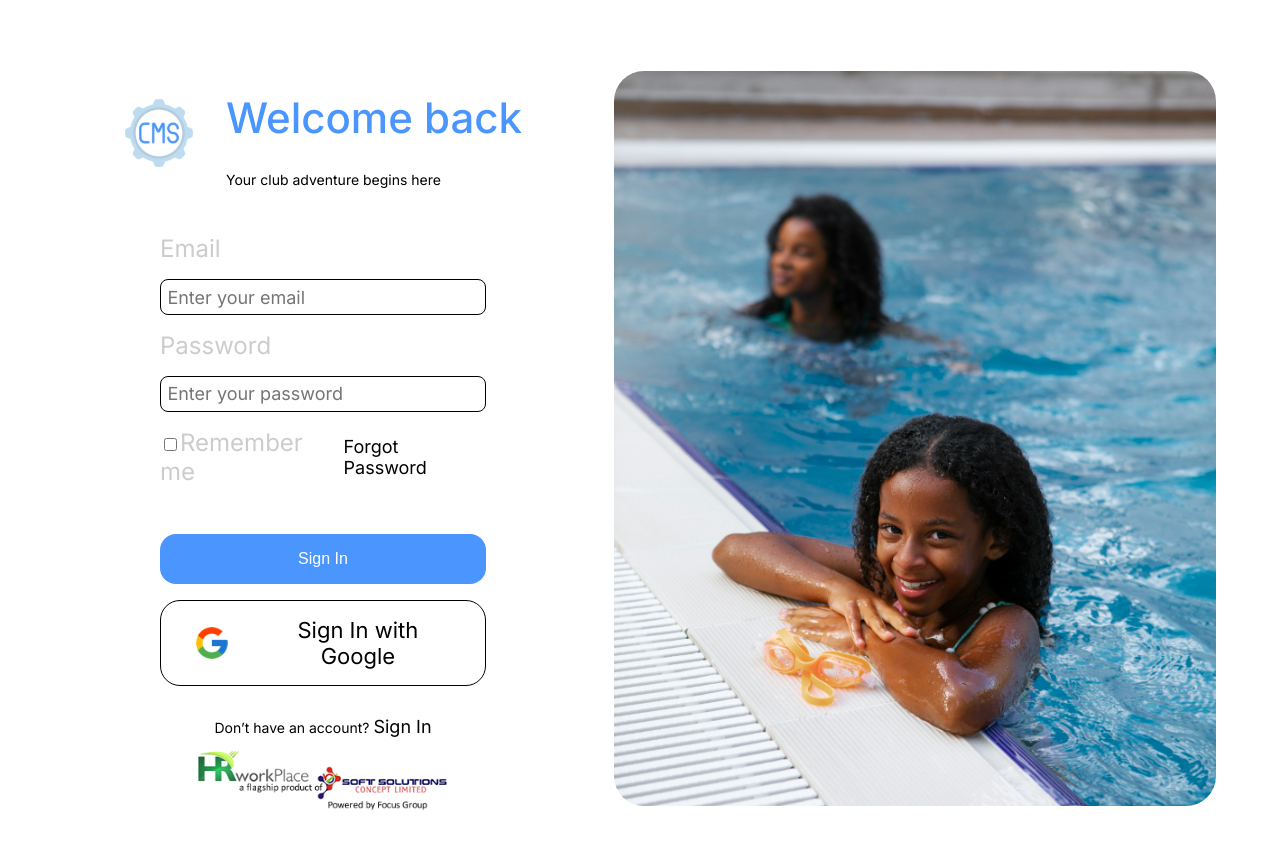
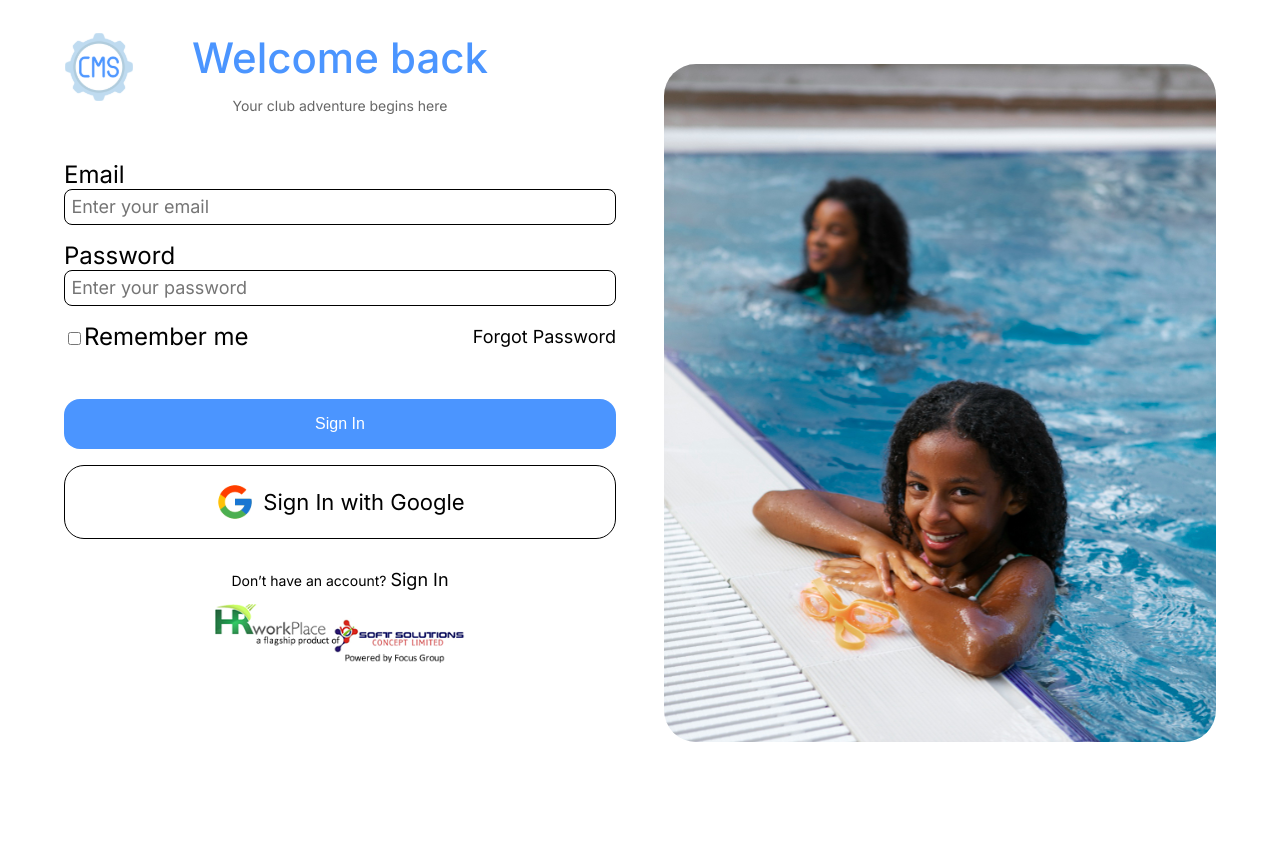
Before and after one commit to KoneeVibes/clubify, a React (Create React App) app: page /signin in a window 1280 px wide. After the commit the page ends 806 px from the top, so only its background shows below. Built offline with nearby package versions, Linux system fonts and the light colour scheme.

Commit message:
Update on signup and signin  pages

```diff
--- a/src/components/typography/styled.js
+++ b/src/components/typography/styled.js
@@ -85,7 +85,6 @@ export const Label = styled.label(() => {
     line-height: normal;
     overflow: hidden;
     text-overflow: ellipsis;
-    color: #CCCCCC;
     `
 });
 
--- a/src/pages/authentication/signin/index.js
+++ b/src/pages/authentication/signin/index.js
@@ -4,11 +4,12 @@ import { SignInWrapper} from './styled';
 import { H1, P, Label, Span, A } from '../../../components/typography/styled';
 import { BaseInput } from '../../../components/form/input/styled';
 import { BaseButton } from '../../../components/button/styled';
-import { Column } from '../../../components/flex/styled';
+import { Column, Row } from '../../../components/flex/styled';
 import { CMS } from '../../../assets';
 import { Google } from '../../../assets';
-import { Login } from '../../../assets';
+import Login from '../../../assets/images/login.svg';
 import { Hrworkplace } from '../../../assets';
+import { BaseFieldSet } from '../../../components/form/fieldset/styled';
 
 
 export const SignIn = () => {
@@ -31,15 +32,15 @@ export const SignIn = () => {
     return (
         <SignInWrapper tocolumn={true}>
             <Column className="signin-form">
-                <div className="signin-header">
+                <Row className="signin-header">
                         <CMS />
                         <div className="signin-text">
                             <H1>Welcome back</H1>
                             <P>Your club adventure begins here</P>
                         </div>
-                </div>
-
+                </Row>
                 <form onSubmit={handleSubmit}>
+                    <BaseFieldSet>
                         <Label>Email</Label>
                         <BaseInput
                             type="email"
@@ -49,6 +50,8 @@ export const SignIn = () => {
                             onChange={(e) => handleChange(e)}
                             required
                         />
+                    </BaseFieldSet>
+                    <BaseFieldSet>
                         <Label>Password</Label>
                         <BaseInput
                             type="password"
@@ -58,6 +61,7 @@ export const SignIn = () => {
                             onChange={(e) => handleChange(e)}
                             required
                         />
+                    </BaseFieldSet>
                     <div className="signin-options">
                         <Label>
                             <input type="checkbox" name="remember" />
@@ -65,7 +69,7 @@ export const SignIn = () => {
                         </Label>
                         <A href="#">Forgot Password</A>
                     </div>
-                    <BaseButton>
+                        <BaseButton className='signin-button'>
                             Sign In
                         </BaseButton>
                         <BaseButton backgroundcolor={"#ffffff"} className="google-signup">
@@ -79,7 +83,7 @@ export const SignIn = () => {
                 </form>
             </Column>
             <div className="signin-image">
-                <Login/>
+                <img src={Login} alt="A girl in a swimsuit" />
             </div>
         </SignInWrapper>
     );
--- a/src/pages/authentication/signin/styled.js
+++ b/src/pages/authentication/signin/styled.js
@@ -3,21 +3,43 @@ import { Row } from '../../../components/flex/styled';
 
 export const SignInWrapper = styled(Row)(() => {
     return {
-        margin: 'var(--basic-margin)',
-        padding: 'var(--basic-padding)',
-        gap: 'var(--flex-gap)',
-        ".signin-form, .signin-image": {
+        gap: "calc(var(--flex-gap) * 1.5)",
+        "& .signin-form": {
             flex: 1,
+            overflow: "hidden",
+            padding: "calc(var(--basic-padding)) 0 calc(var(--basic-padding) * 2) calc(var(--basic-padding) * 2)",
+            "& form": {
+                display: "flex",
+                flexDirection: "column",
+                gap: "calc(var(--flex-gap)/2)",
+            },
         },
-
-        "form": {
-            display: "flex",
-            flexDirection: "column",
-            padding: "0 calc(var(--basic-padding)*3)",
-                    // alignItems: "center",
-                    // justifyContent: "center",
-            gap: "calc(var(--flex-gap)/2)",
-
+        "& .signin-header": {
+            "& svg": {
+                position: "absolute",
+            }
+        },
+        "& .signin-text": {
+            marginLeft: "auto",
+            marginRight: "auto"
+        },
+        "& .signin-text h1": {
+            color: "#4B95FF",
+            textAlign: "center",
+            marginBlock: 0,
+        },
+        "& .signin-text p": {
+            color: "#666666",
+            textAlign: "center",
+        },
+        "& a": {
+            color: "#000000",
+            textDecoration: "none",
+        },
+        "& .signin-image": {
+            flex: 1,
+            overflow: "hidden",
+            padding: "calc(var(--basic-padding) * 2) calc(var(--basic-padding) * 2) calc(var(--basic-padding) * 2) 0",
         },
         "& .signin-form input": {
             padding: "calc(var(--basic-padding) / 5) calc(var(--basic-padding)/5)",
@@ -25,58 +47,69 @@ export const SignInWrapper = styled(Row)(() => {
             border: "1px solid black",
             borderRadius: "8px",
         },
-
-        // ".signin-form": {
-        //     display: 'flex',
-        //     flexDirection: 'column',
-        //     justifyContent: 'center',
-        //     alignItems: 'center',
-        //     gap: 'var(--flex-gap)',
-        //     padding: 'var(--flex-gap)',
-        // },
-        ".signin-options": {
+        "& .signin-form fieldset": {
+            overflow: "hidden",
+            display: "flex",
+            flexDirection: "column",
+            flex: 1,
+        },
+        "& .signin-image>img": {
+            objectFit: "cover",
+            width: "100%",
+            height: "100%",
+            borderRadius: "2rem",
+        },
+        "& .signin-options": {
             display: 'flex',
             justifyContent: 'space-between',
             alignItems: 'center',
             paddingBottom:'var(--flex-gap)',
+            overflow:'hidden',
         },
-        ".signin-header": {
-            display: 'flex',
-            justifyContent: 'flex-start',
-            alignItems: 'center',
-            justifyContent: 'center',
-            gap: 'var(--flex-gap)',
+        "&. signin-button":{
+            overflow:"hidden",
         },
-        ".google-signup": {
+
+        "& .google-signup": {
             display: 'flex',
             alignItems: 'center',
             justifyContent: 'center',
-            gap: 'var(--flex-gap)',
+            gap: 'calc(var(--flex-gap)/4)',
             color: "#000000",
             border: '1px solid #000',
             borderRadius: '20px',
+            overflow: "hidden",
+        },
 
+
+        "& .sign-in-link": {
+            textAlign: "center",
+            overflow: "hidden",
         },
-        ".signin-image": {
-            display: 'flex',
-            alignItems: 'center',
-            justifyContent: 'center',
-        },
-        ".sign-in-link": {
-            textAlign: "center",
-        },
-        "A":{
-            color: "#000000",
-            textDecoration: "none",
-            gap: 'var(--flex-gap)',
-        },
-        "H1":{
-            color:"#4B95FF",
+       "@media screen and (min-width: 1440px)": {
+            gap: "calc(var(--flex-gap) * 2)",
         },
         "@media screen and (max-width: 1024px)": {
-            ".signin-image":{
+            "& .signin-image": {
                 display: "none",
-            }
-        }
+            },
+            "& .signin-form": {
+                padding: "var(--basic-padding)",
+            },
+        },
+        "@media screen and (max-width: 425px)": {
+            "& .signin-header": {
+                flexDirection: "column",
+                overflow: "hidden",
+                "& svg": {
+                    position: "static"
+                }
+            },
+            "& .signin-text": {
+                marginLeft: "unset",
+                marginRight: "unset"
+            },
+        },
+
     };
 });
--- a/src/pages/authentication/signup/index.js
+++ b/src/pages/authentication/signup/index.js
@@ -10,6 +10,7 @@ import { Hrworkplace } from "../../../assets";
 import signupimg from "../../../assets/images/signup.svg";
 import { Column, Row } from "../../../components/flex/styled";
 import { Google } from "../../../assets";
+import  User from "../../../assets/images/User icon.svg";
 import { Fragment, useState } from "react";
 import { useNavigate } from "react-router-dom";
 
@@ -70,13 +71,13 @@ export const SignUp = () => {
                     )}
                     {step === 2 && (
                         <div className="regform-text">
-                            <H1>Register</H1>
+                            <H1>You’re almost done!</H1>
                             <P>Your club adventure begins here</P>
-                            {/* Introduce the svg here */}
+                            <img src={User} alt="A man taking a selfie" />
                         </div>
                     )}
                 </Row>
-                <form>
+                <form> onSubmit={handleSubmit}
                     {step === 1 && (
                         <Fragment>
                             <SignUpRow>
@@ -101,6 +102,7 @@ export const SignUp = () => {
                                     />
                                 </BaseFieldSet>
                             </SignUpRow>
+                            <BaseFieldSet>
                                 <Label>Email</Label>
                                 <BaseInput
                                     type="email"
@@ -113,6 +115,8 @@ export const SignUp = () => {
                                     onChange={(e) => handleChange(e)}
                                     required
                                 />
+                            </BaseFieldSet>
+                            <BaseFieldSet>
                                 <Label>Password</Label>
                                 <BaseInput
                                     type="password"
@@ -125,6 +129,8 @@ export const SignUp = () => {
                                     onChange={(e) => handleChange(e)}
                                     required
                                 />
+                            </BaseFieldSet>
+                            <BaseFieldSet>
                                 <Label>Repeat Password</Label>
                                 <BaseInput
                                     type="password"
@@ -137,7 +143,9 @@ export const SignUp = () => {
                                     onChange={(e) => handleChange(e)}
                                     required
                                 />
+                            </BaseFieldSet>
                             <BaseButton
+                                className="sign-button"
                                 onClick={(e) => handleClickNext(e, step)}
                             >
                                 Next
@@ -171,37 +179,37 @@ export const SignUp = () => {
                                 required
                             />
                             <Label>Sign up as:</Label>
-                            <SignUpRow className="user-roles">
-                                <BaseFieldSet>
+                            <Row className="user-roles">
+                                <BaseFieldSet className="userrole-radio">
                                     <input
                                         type="radio"
                                         name="member"
                                         value={formDetails.member}
                                         onChange={(e) => handleChange(e)}
                                      />
-                                    <Label htmlFor="member">Member</Label>
+                                    <Label>Member</Label>
                                 </BaseFieldSet>
-                                <BaseFieldSet>
+                                <BaseFieldSet className="userrole-radio">
                                     <input
                                         type="radio"
                                         name="admin"
                                         value={formDetails.admin}
                                         onChange={(e) => handleChange(e)}
                                     />
-                                    <Label htmlFor="admin">Admin</Label>
+                                    <Label>Admin</Label>
                                 </BaseFieldSet>
-                                <BaseFieldSet>
+                                <BaseFieldSet className="userrole-radio">
                                     <input
                                         type="radio"
                                         name="staff"
                                         value={formDetails.staff}
                                         onChange={(e) => handleChange(e)}
                                     />
-                                    <Label htmlFor="staff">Staff</Label>
+                                    <Label>Staff</Label>
                                 </BaseFieldSet>
-                            </SignUpRow>
+                            </Row>
 
-                            <SignUpRow>
+                            <SignUpRow className="signin-button">
                                 <BaseButton
                                     onClick={(e) => handleClickPrevious(e, step)}
                                 >
--- a/src/pages/authentication/signup/styled.js
+++ b/src/pages/authentication/signup/styled.js
@@ -16,8 +16,12 @@ export const SignUpWrapper = styled(Row)(() => {
         },
         "& .regform-title": {
             "& svg": {
-                position: "absolute"
-            }
+                position: "absolute",
+            },
+            "& img":{
+                overflow:"hidden",
+                paddingLeft:"7rem",
+            },
         },
         "& .regform-text": {
             marginLeft: "auto",
@@ -47,6 +51,9 @@ export const SignUpWrapper = styled(Row)(() => {
             border: "1px solid black",
             borderRadius: "8px",
         },
+        "&. reg-form label":{
+            color:"#000000",
+        },
         "& .reg-form fieldset": {
             overflow: "hidden",
             display: "flex",
@@ -54,10 +61,10 @@ export const SignUpWrapper = styled(Row)(() => {
             flex: 1,
         },
         "& .user-roles": {
-            display: "flex",
+            // display: "flex",
             justifyContent: "space-around",
             width: "100%",
-            "BaseFieldSet": {
+            "&.fieldSet": {
                 display: "flex",
                 gap: "0.5rem",
             },
@@ -79,9 +86,16 @@ export const SignUpWrapper = styled(Row)(() => {
             borderRadius: "1rem",
             padding: "calc(var(--basic-padding)/2) var(--basic-padding)",
         },
+        "& .signin-button":{
+            overflow: "hidden",
+        },
         "& .sign-in-link": {
             textAlign: "center",
             overflow: "hidden",
+        },
+        "& .userrole-radio":{
+            flexDirection: "row !important",
+            alignItems: "center"
         },
         "@media screen and (min-width: 1440px)": {
             gap: "calc(var(--flex-gap) * 2)",
@@ -106,6 +120,10 @@ export const SignUpWrapper = styled(Row)(() => {
                 marginLeft: "unset",
                 marginRight: "unset"
             },
+            "& .user-roles":{
+            flexDirection: "column !important",
+            alignItems: "flex-start"
+        },
         },
     }
 });
```
Lines whose indentation alone changed are shown as unchanged.
